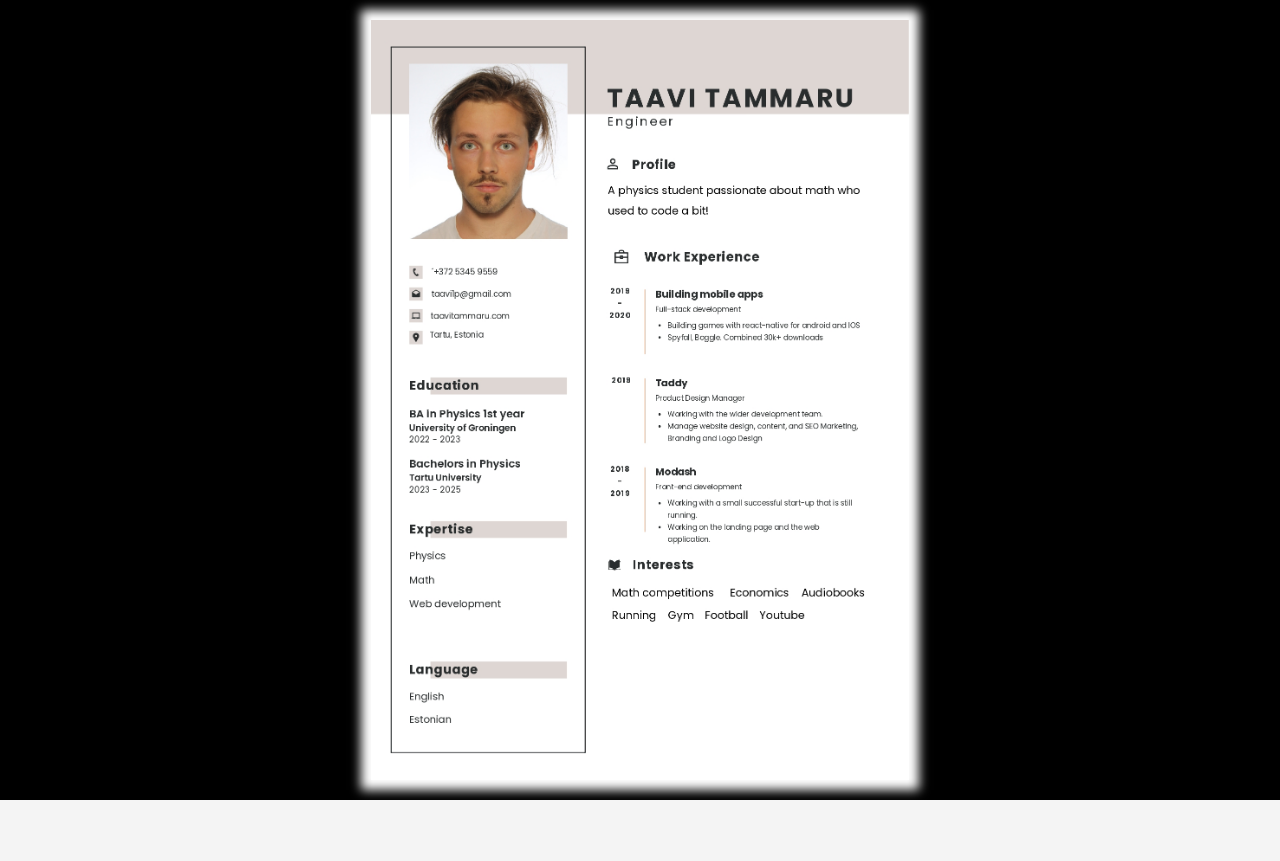
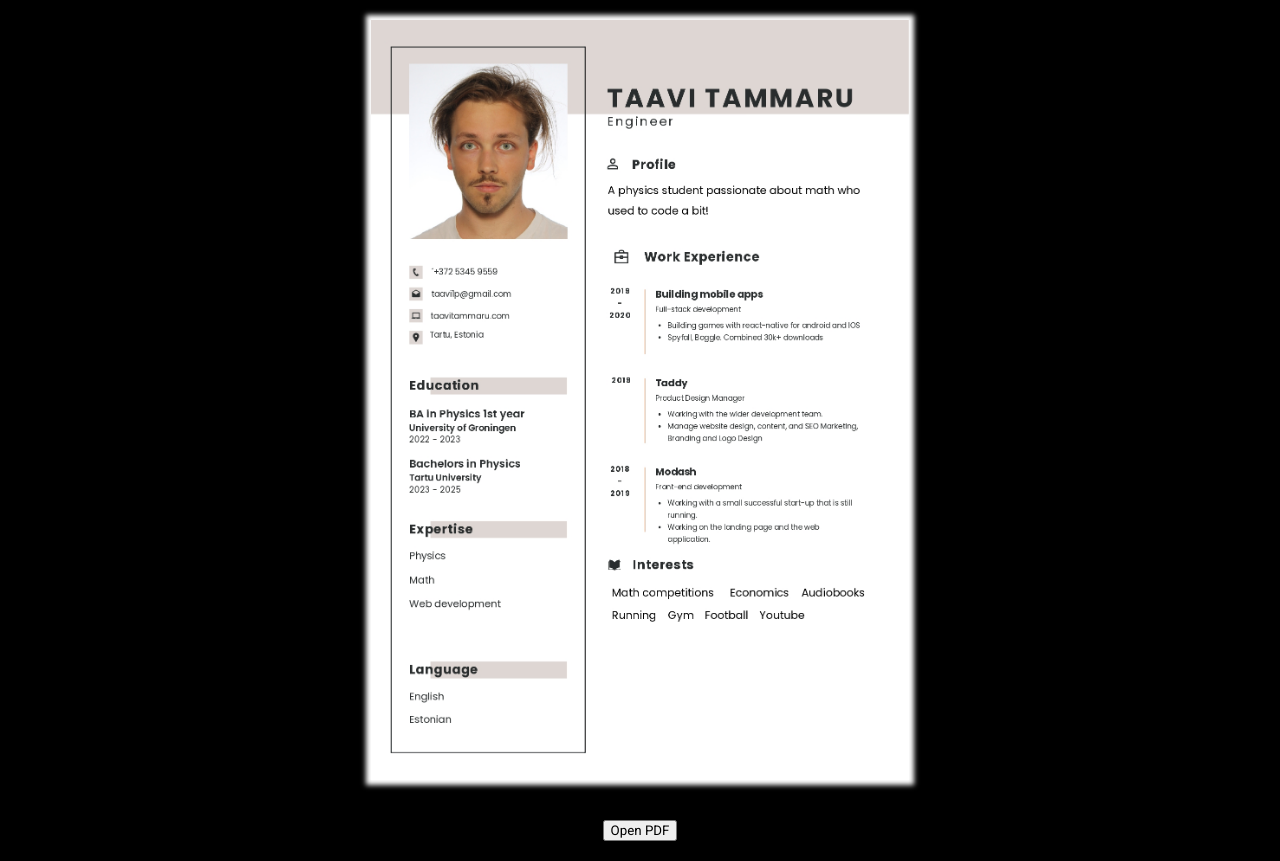
Before and after one commit to Taavi1p/portfolio, a React (Create React App) app: page /CV in a window 1280 px wide. Before the commit the page ends 800 px from the top, so only its background shows below. Built offline with nearby package versions, Linux system fonts and the light colour scheme.

Commit message:
cv better

```diff
--- a/src/components/cv.js
+++ b/src/components/cv.js
@@ -1,12 +1,20 @@
-// ResumePage.js
 import React from 'react';
 import '../styles/cv.css';
-import resumeImage from '../images/resume.jpg'; // Make sure to replace this with the actual path to your image
+import resumeImage from '../images/resume.jpg';
+
 
 const ResumePage = () => {
+  const openPdf = () => {
+    window.open('C:/Users/Gebruiker/Desktop/website/my-website/public/resume.pdf', '_blank', 'noopener,noreferrer');
+  };
   return (
     <div className="resume-page">
       <img src={resumeImage} alt="Resume" className="resume-image" />
+      <div className="pdf-link">
+      <button onClick={openPdf}>
+        Open PDF
+      </button>
+    </div>
     </div>
   );
 }
--- a/src/styles/cv.css
+++ b/src/styles/cv.css
@@ -1,7 +1,8 @@
 .resume-page {
     background-color: black;
-    height: 100vh;
+    height: 100%;
     display: flex;
+    flex-direction: column;
     justify-content: center;
     align-items: center;
   }
@@ -11,5 +12,25 @@
     margin-bottom: 20px;
     max-height: calc(100vh - 40px);
     object-fit: contain;
-    box-shadow: 0 0 10px 10px white;
+    box-shadow: 0 0 5px 5px white;
   }
+
+  .pdf-link {
+    display: flex;
+    justify-content: center;
+    align-items: center;
+    padding: 20px;
+    font-size: 50px;
+    color: white;
+    text-decoration: none;
+  }
+
+  .a{
+    font-size: 100px
+  }
+
+  @media (max-width: 768px) {
+    .resume-image {
+      width: 90%
+    }
+  }
```
Also changed, not shown: 1 other file (tests, documents, lock files or other folders).
